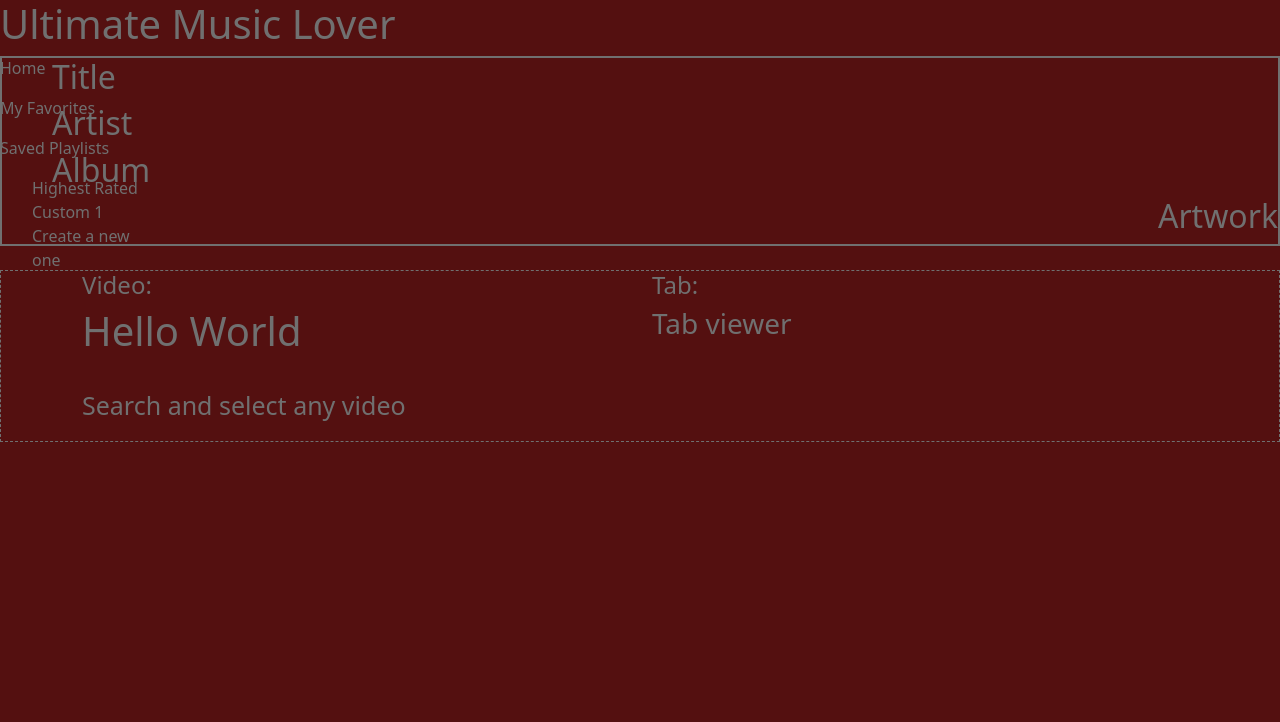
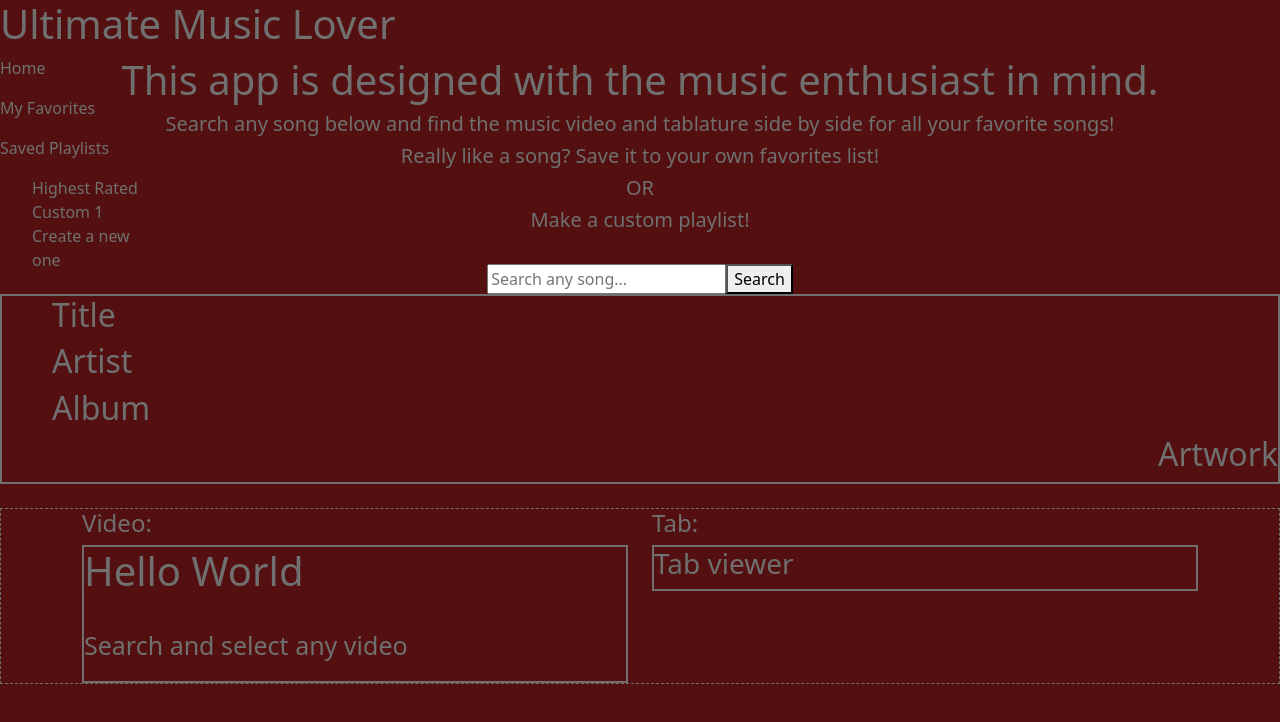
Before and after one commit to connor-hood/capstone_fe, a React (Create React App) app in the folder umlapp/: page /create in a window 1280 px wide. Shown: the top 722 px of the page. Built offline with nearby package versions, Linux system fonts and the light colour scheme; no server answers.

Commit message:
working on boxes for tab and video viewer

```diff
--- a/umlapp/src/apis/songsterr.js
+++ b/umlapp/src/apis/songsterr.js
@@ -4,7 +4,5 @@ import axios from 'axios';
 
 export default axios.create({
     baseURL: 'http://www.songsterr.com/a/wa/bestMatchForQueryString/',
-    params: {
-        s : '',
-    }
+
 })
--- a/umlapp/src/components/Playlist/playlist.jsx
+++ b/umlapp/src/components/Playlist/playlist.jsx
@@ -49,6 +49,7 @@ class Playlist extends Component {
                 </tr>
             </thead>
             <tbody>
+
             </tbody>
             </ReactBootstrap.Table>
         </div>
--- a/umlapp/src/components/Searchbar/searchbar.jsx
+++ b/umlapp/src/components/Searchbar/searchbar.jsx
@@ -8,7 +8,9 @@ class Searchbar extends React.Component {
     };
     handleSubmit = (event) => {
         event.preventDefault();
-        this.props.handleSubmit(this.state.term);
+        this.setState({
+            term: event
+        })
     }
     render() {
         return (
@@ -24,7 +26,7 @@ class Searchbar extends React.Component {
                         <label htmlFor="video-search"></label>
                         <br />
                         <input onChange={this.handleChange} name='video-search' type="text" placeholder="Search any song..."/>
-                        <button type= "submit">Search</button>
+                        <button type="submit">Search</button>
                     </div>
                 </form>
             </div>
--- a/umlapp/src/components/SongInfo/songInfo.css
+++ b/umlapp/src/components/SongInfo/songInfo.css
@@ -8,3 +8,13 @@
     border: 1px;
     border-style: dashed;
 }
+
+.video{
+    border: 2px;
+    border-style: double;
+}
+
+.tab{
+    border: 2px;
+    border-style: double;
+}
--- a/umlapp/src/components/SongInfo/songInfo.jsx
+++ b/umlapp/src/components/SongInfo/songInfo.jsx
@@ -20,13 +20,17 @@ const SongInfo = () => {
                         <div className="col-6">
                         <span>
                             <h4>Video:</h4>
+                            <div className="video">
                             <YouTube />
+                            </div>
                         </span>
                         </div>
                         <div className="col-6">
-                        <span>
+                        <span >
                             <h4>Tab:</h4>
+                            <div className="tab">
                             <Tab />
+                            </div>
                         </span>
                         </div>
                     </div>
--- a/umlapp/src/components/Tab/tab.jsx
+++ b/umlapp/src/components/Tab/tab.jsx
@@ -9,7 +9,16 @@ class Tab extends Component {
      }
     componentDidMount() {
         console.log("hello from tab")
-
+    }
+    handleSubmit = async (termFromSearch) => {
+        let response = await songsterr.get({
+            params: {
+                s: termFromSearch
+            }
+        })
+        this.setState = ({
+            selectedSong: response.data
+        })
     }
     render() {
         return (
--- a/umlapp/src/components/app.jsx
+++ b/umlapp/src/components/app.jsx
@@ -52,6 +52,7 @@ class App extends Component {
                 <Route path="/favorites" component={Favorites} />
                 <Route path="/create" component={NewPlaylist} />
             </Switch>
+            <Searchbar />
             <SongInfo />
             </div>
         );
```
